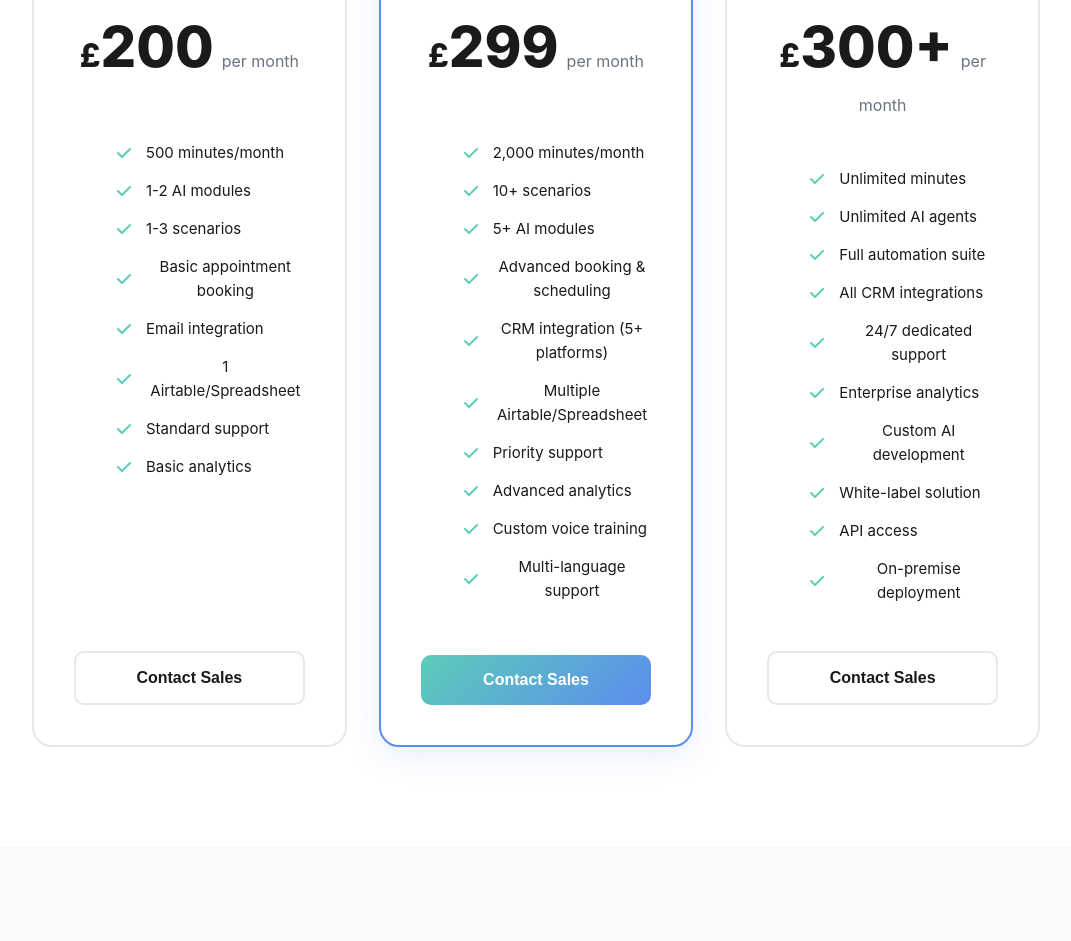
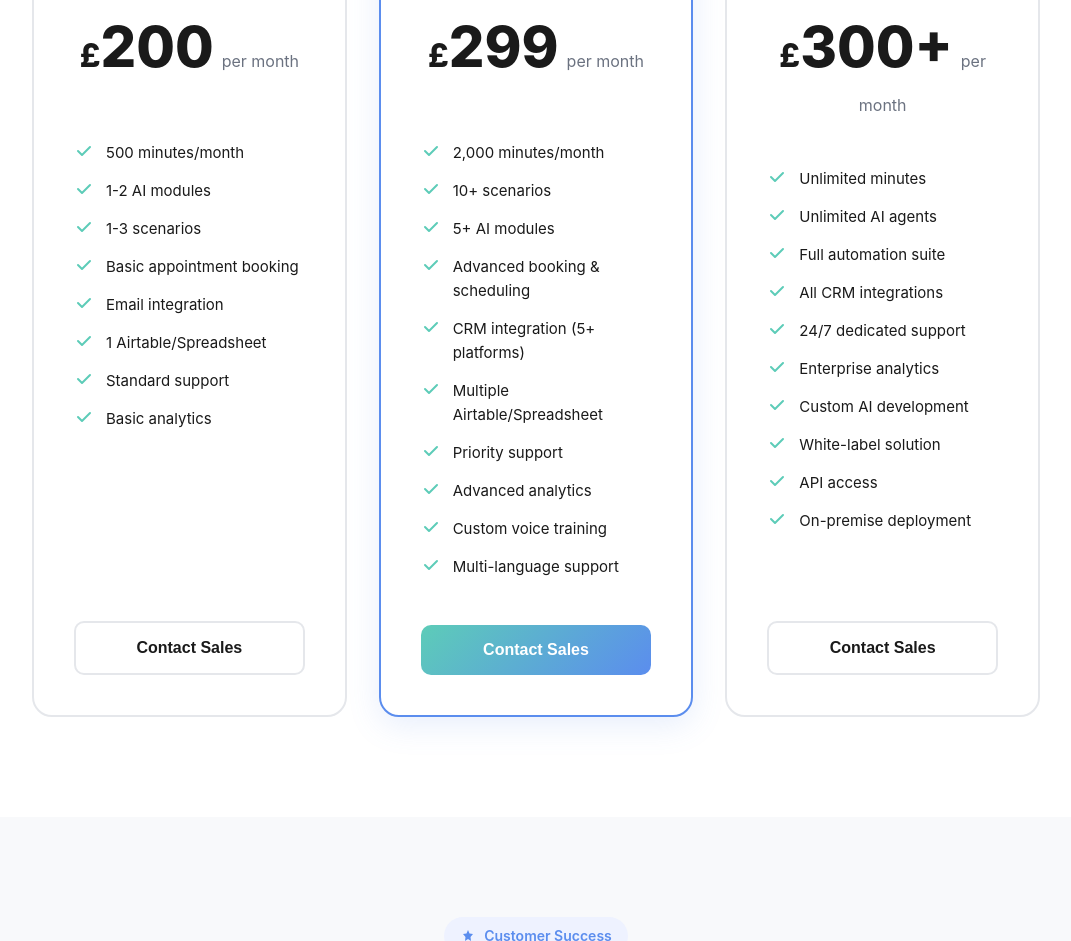
Before and after one commit to farnooshfathi/eleva8flow, a website built with Vite: page index.html in a window 1280 px wide. Shown: the part 7504-8445 px from the top of the page, without its empty margins (104-1175 px from the left). Built offline with nearby package versions, Linux system fonts and the light colour scheme; a script that the page names is missing.

Commit message:
Updated style.css

```diff
--- a/style.css
+++ b/style.css
@@ -1023,15 +1023,17 @@ body {
   list-style: none;
   margin-bottom: 32px;
   flex-grow: 1;
+  padding: 0;
 }
 
 .pricing-features li {
   display: flex;
-  align-items: center;
+  align-items: flex-start;
   gap: 12px;
   margin-bottom: 14px;
   font-size: 15px;
   color: var(--text-dark);
+  text-align: left;
 }
 
 .pricing-button {
```
